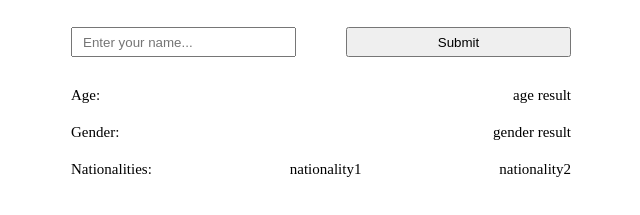
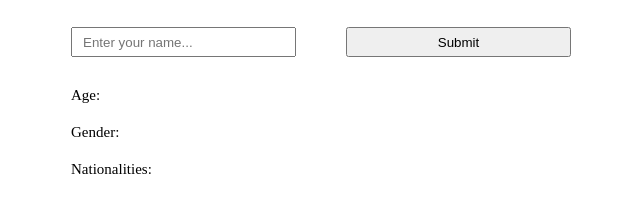
Before and after one commit to charbelmaroundev/prediction-website, a plain HTML site: page index.html in a window 1280 px wide. Shown: the part 75-290 px from the top of the page, without its empty margins (319-959 px from the left). Drawn offline with Linux system fonts and the light colour scheme; no server answers.

Commit message:
fix-html

```diff
--- a/index.html
+++ b/index.html
@@ -24,18 +24,18 @@
         <!-- AGE -->
         <div class="age">
             <p>Age:</p>
-            <p id="age">age result</p>
+            <p id="age"></p>
         </div>
         <!-- GENDER -->
         <div class="gender">
             <p>Gender:</p>
-            <p id="gender">gender result</p>
+            <p id="gender"></p>
         </div>
         <!-- NATIONALITIES -->
         <div class="nationality">
             <p>Nationalities:</p>
-            <p id="nationality1">nationality1</p>
-            <p id="nationality2">nationality2</p>
+            <p id="nationality1"></p>
+            <p id="nationality2"></p>
         </div>
         <!-- FOOTER -->
     </div>
```
